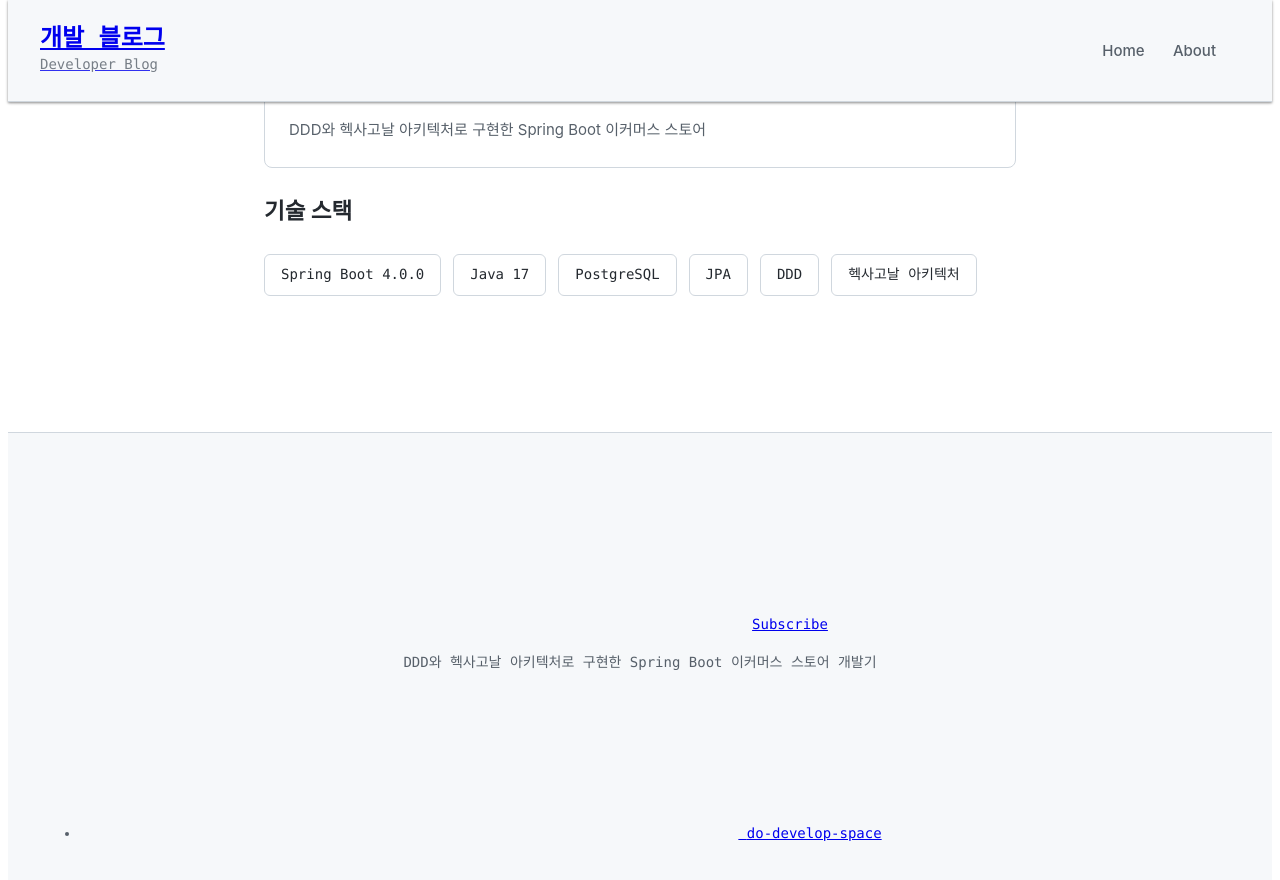
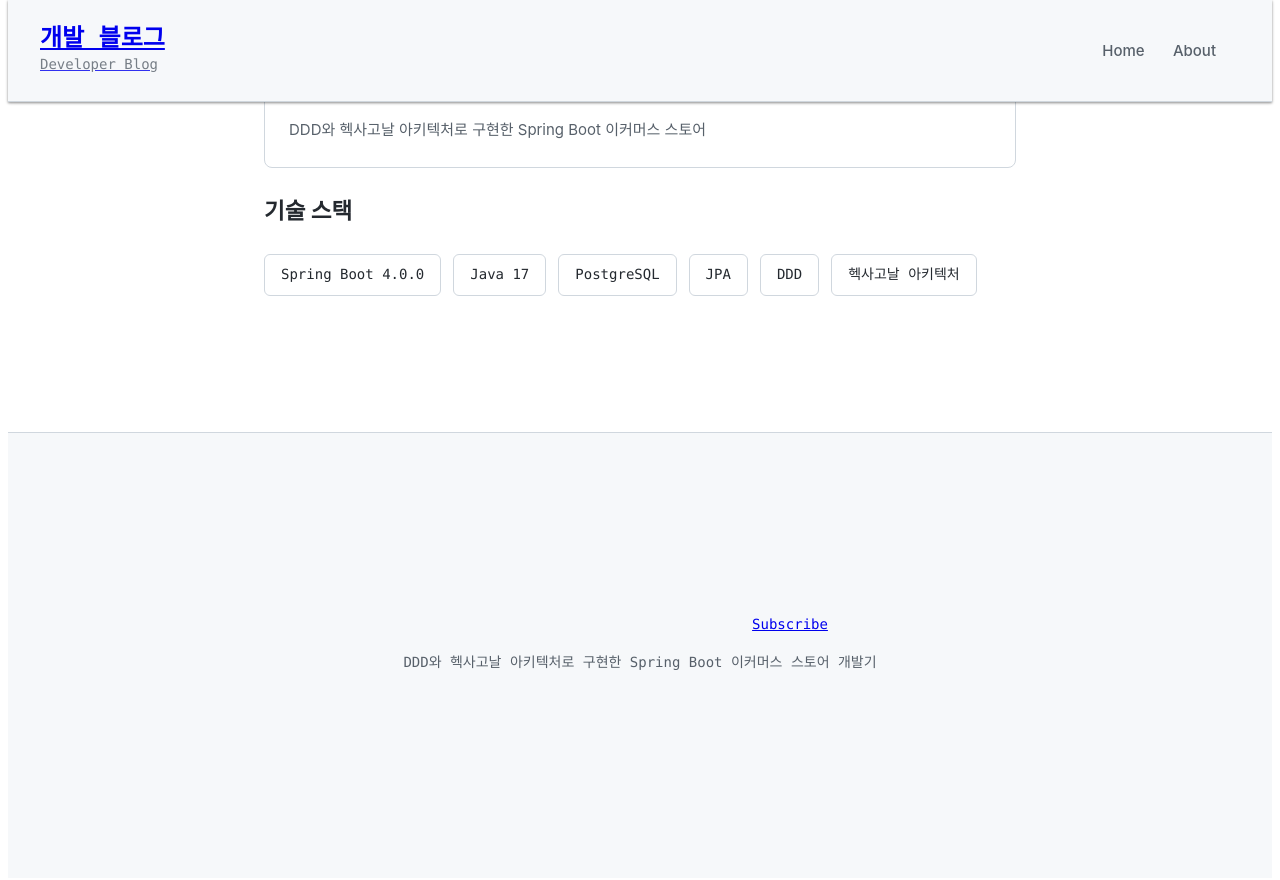
Before and after one commit to do-develop-space/review.github.io, a Jekyll site: the page built from index.md, in a window 1280 px wide and 900 px high, scrolled down 886 px. Shown: the top 880 px of the window. Built offline with Jekyll 4.4.1, drawn with Linux system fonts in a browser that asks for light colours.

```diff
--- a/_includes/social.html
+++ b/_includes/social.html
@@ -1,12 +1,5 @@
-{%- if site.minima.social_links -%}
-  <ul class="social-media-list">
-    {%- if site.minima.social_links.github -%}
-      <li>
-        <a href="https://github.com/{{ site.minima.social_links.github | cgi_escape | escape }}" title="{{ site.minima.social_links.github | escape }}">
-          <svg class="svg-icon grey"><use xlink:href="{{ '/assets/minima-social-icons.svg#github' | relative_url }}"></use></svg>
-          <span class="username">{{ site.minima.social_links.github | escape }}</span>
-        </a>
-      </li>
-    {%- endif -%}
-  </ul>
+{%- if site.minima.social_links.github -%}
+  <a href="https://github.com/{{ site.minima.social_links.github | cgi_escape | escape }}" title="{{ site.minima.social_links.github | escape }}">
+    <svg class="svg-icon"><use xlink:href="{{ '/assets/minima-social-icons.svg#github' | relative_url }}"></use></svg>
+  </a>
 {%- endif -%}
```
Also changed, not shown: _includes/footer.html (line endings or trailing spaces), _layouts/default.html (line endings or trailing spaces).
